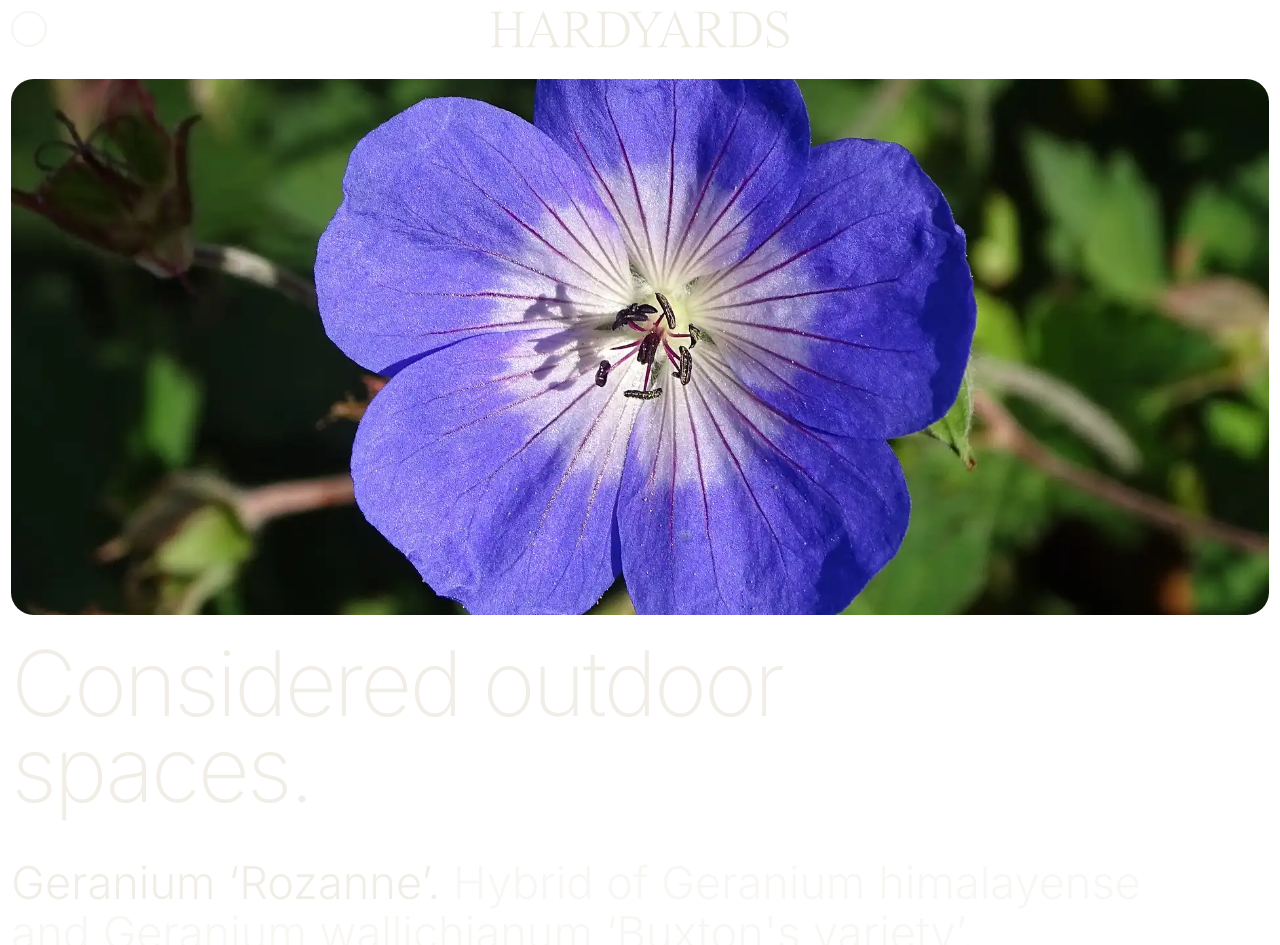
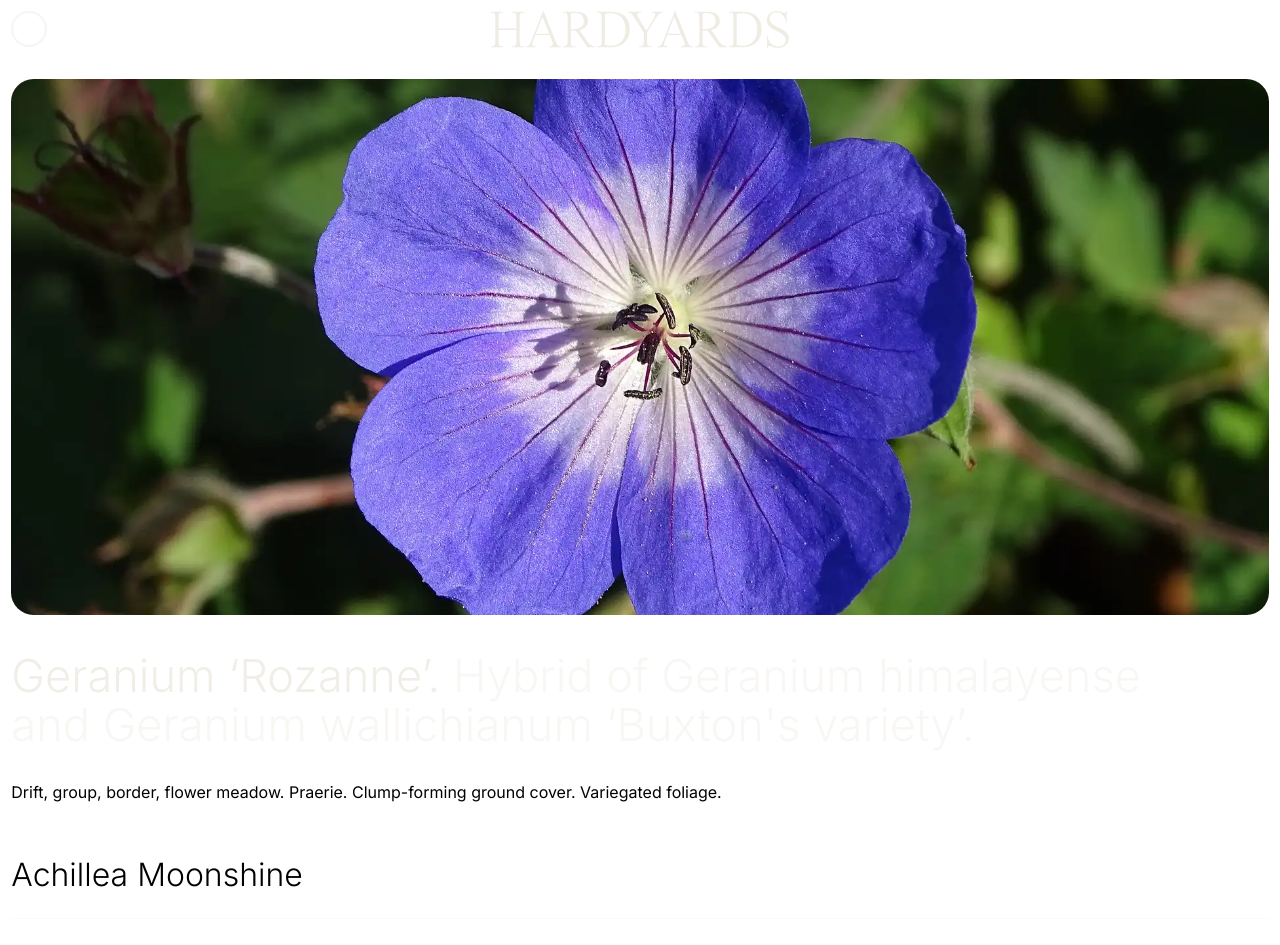
Before and after one commit to bobbyvanrijn/hardyards, a Next.js app: page / in a window 1280 px wide. Shown: the top 945 px of the page. Built offline with nearby package versions, Linux system fonts and the light colour scheme; some icons are missing.

Commit message:
fix: Use og image

```diff
--- a/pages/index.tsx
+++ b/pages/index.tsx
@@ -22,6 +22,8 @@ export default function Home() {
             <Head>
                 <title>Hello world</title>
                 <meta name="description" content="Generated by create next app" />
+                <meta property="og:image" content="/api/og" />
+
                 <link rel="icon" href="/api/icon" />
                 <link rel="apple-touch-icon" href="api/icon" />
             </Head>
@@ -37,9 +39,9 @@ export default function Home() {
                 alt='Geranium rozanne'
             />
 
-            <h1 className={styles.title}>
+            {/* <h1 className={styles.title}>
                 Considered outdoor spaces.
-            </h1>
+            </h1> */}
 
             <p className={styles.lead}>
                 <span>Geranium &lsquo;Rozanne&rsquo;.</span> Hybrid of Geranium himalayense and Geranium wallichianum &lsquo;Buxton&apos;s variety&rsquo;.
```
